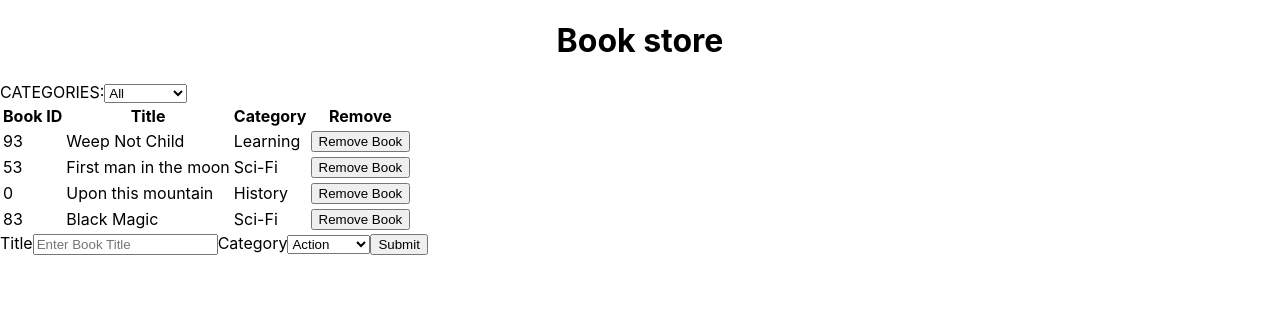
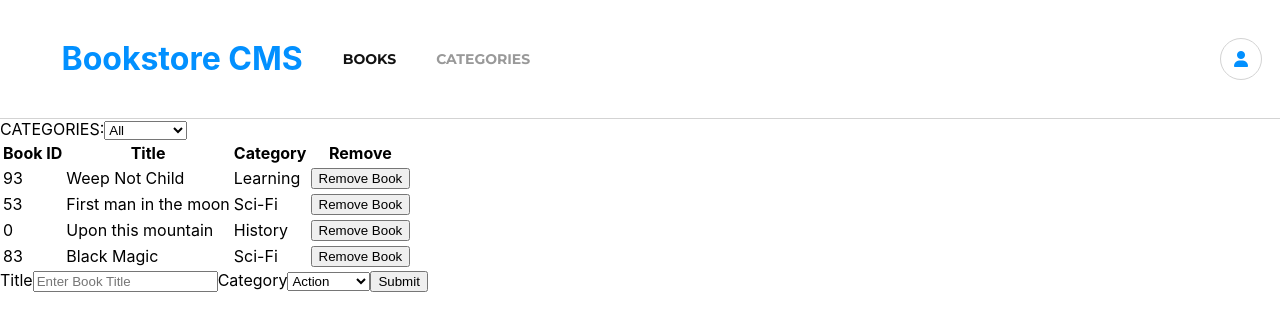
Before and after one commit to jaspreet-singh-sahota/react-bookstore, a React (Create React App) app: page / in a window 1280 px wide. Shown: the top 330 px of the page. Built offline with nearby package versions, Linux system fonts and the light colour scheme.

Commit message:
Add the following to Navbar - Add nav-bar components - Add respective styles to navbar components

```diff
--- a/public/index.html
+++ b/public/index.html
@@ -4,6 +4,9 @@
     <meta charset="utf-8" />
     <link rel="icon" href="%PUBLIC_URL%/favicon.ico" />
     <meta name="viewport" content="width=device-width, initial-scale=1" />
+    <link rel="stylesheet" href="https://cdnjs.cloudflare.com/ajax/libs/font-awesome/4.7.0/css/font-awesome.min.css" />
+    <script src="https://kit.fontawesome.com/668d372fa7.js" crossorigin="anonymous"></script>
+    <link href="https://fonts.googleapis.com/css2?family=Montserrat:wght@700&display=swap" rel="stylesheet">
     <meta name="theme-color" content="#000000" />
     <meta
       name="description"
--- a/src/components/App.css
+++ b/src/components/App.css
@@ -1,3 +1,49 @@
-.title {
-  text-align: center;
+.nav-bar {
+  padding: 18px;
+  display: flex;
+  justify-content: center;
+  border-bottom: 0.2px solid lightgray;
 }
+
+.bookstore-title {
+  font-weight: 700;
+  color: #0290ff;
+  align-self: center;
+  flex: 2;
+  display: flex;
+  justify-content: flex-end;
+  padding-right: 20px;
+}
+
+.nav-name,
+.cat-name {
+  font-size: 14px;
+  color: #121212;
+  display: flex;
+  justify-content: center;
+  align-items: center;
+  padding: 0 20px;
+  font-family: "Montserrat", sans-serif;
+}
+
+.cat-name {
+  color: #999;
+}
+
+.profile-name {
+  flex: 5;
+  display: flex;
+  align-items: center;
+  justify-content: flex-end;
+}
+
+.border-section {
+  width: 40px;
+  height: 40px;
+  border: 1px solid lightgray;
+  border-radius: 50%;
+  display: flex;
+  justify-content: center;
+  align-items: center;
+  color: #0290ff;
+}
--- a/src/components/App.js
+++ b/src/components/App.js
@@ -6,7 +6,22 @@ import BooksForm from '../containers/BooksForm';
 function App() {
   return (
     <div>
-      <h1 className="title">Book store</h1>
+      <div className="nav-bar">
+        <div className="bookstore-title">
+          <h1>Bookstore CMS</h1>
+        </div>
+        <div className="nav-name">
+          <p>BOOKS</p>
+        </div>
+        <div className="cat-name">
+          <p>CATEGORIES</p>
+        </div>
+        <div className="profile-name">
+          <div className="border-section">
+            <i className="fas fa-user" />
+          </div>
+        </div>
+      </div>
       <BookList />
       <BooksForm />
     </div>
```
